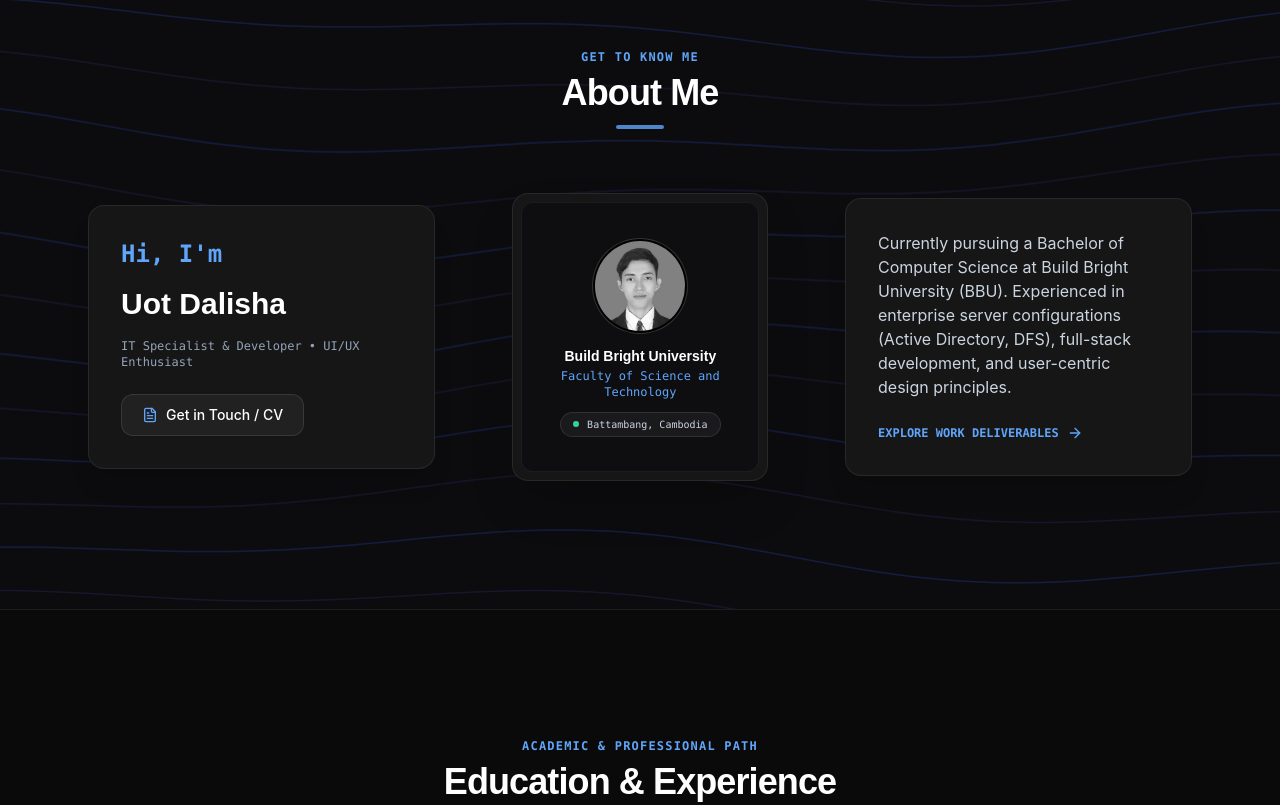
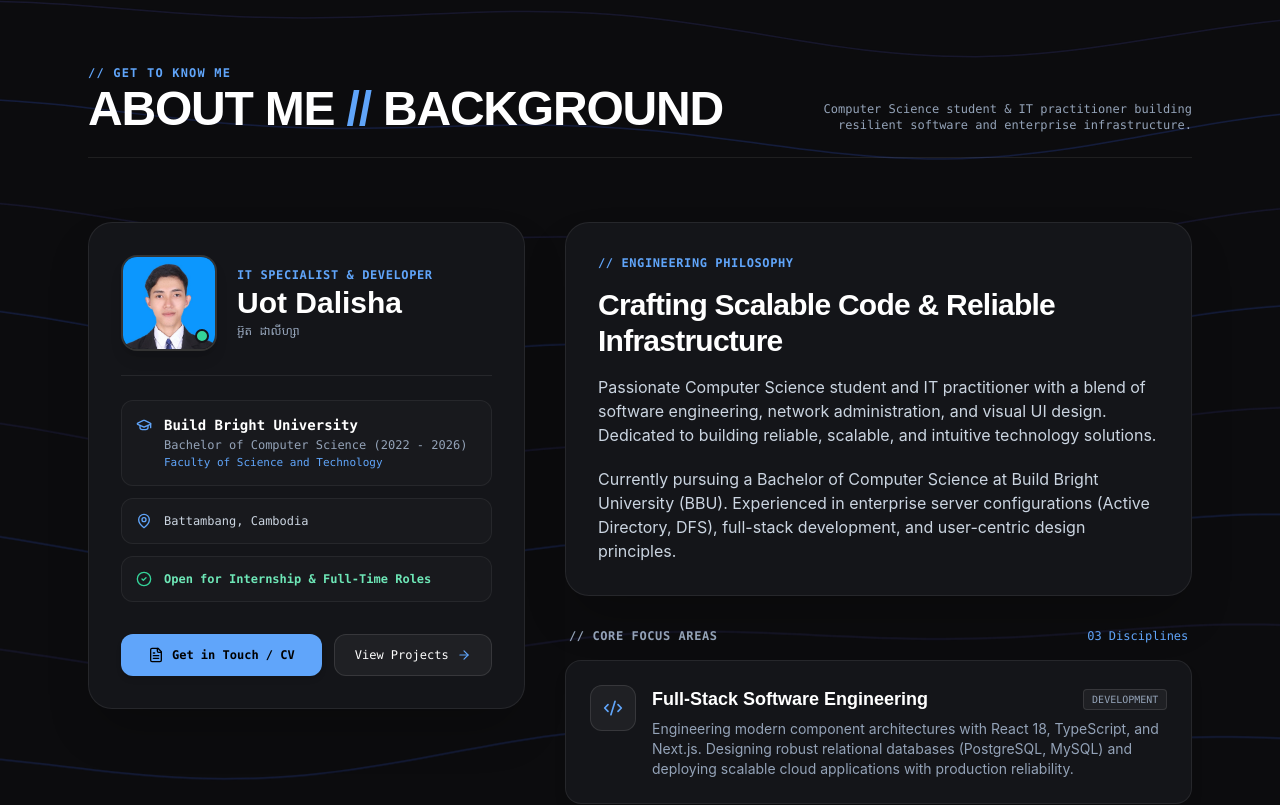
Before and after one commit to uotdalisha-gif/my_portfolio, a React (Vite) app: page / in a window 1280 px wide. Shown: the part 940-1745 px from the top of the page. Built offline with nearby package versions, Linux system fonts and the light colour scheme; a web font is replaced by a local one.

Commit message:
Redesign About Me with rich readable layout, remove ugly top-right project box, and make Send button glow instead of jump

```diff
--- a/src/components/About.tsx
+++ b/src/components/About.tsx
@@ -1,5 +1,5 @@
 import React from 'react';
-import { FileText, ArrowRight } from 'lucide-react';
+import { FileText, ArrowRight, Code2, Server, Palette, MapPin, GraduationCap, CheckCircle2 } from 'lucide-react';
 import { ScrambleText } from './ScrambleText';
 import { TopographicCanvas } from './TopographicCanvas';
 import { PROFILE_DATA } from '../data/portfolioData';
@@ -11,124 +11,226 @@ interface AboutProps {
   onCursorLeave?: () => void;
 }
 
+const CORE_PILLARS = [
+  {
+    icon: Code2,
+    title: 'Full-Stack Software Engineering',
+    tag: 'DEVELOPMENT',
+    description:
+      'Engineering modern component architectures with React 18, TypeScript, and Next.js. Designing robust relational databases (PostgreSQL, MySQL) and deploying scalable cloud applications with production reliability.'
+  },
+  {
+    icon: Server,
+    title: 'Systems & Enterprise Infrastructure',
+    tag: 'SYSTEMS / NETWORKING',
+    description:
+      'Configuring multi-server enterprise environments: Active Directory Domain Services (AD DS), Group Policy Objects (GPO), DFS Namespaces with automated replication, and virtualization topologies in VMware labs.'
+  },
+  {
+    icon: Palette,
+    title: 'User-Centric UI/UX & Design Systems',
+    tag: 'DESIGN & ACCESSIBILITY',
+    description:
+      'Bridging technical logic with aesthetic craftsmanship. Building responsive interfaces with utility-first Tailwind CSS, custom design systems, and wireframing user journeys with clean brutalist principles.'
+  }
+];
+
 export const About: React.FC<AboutProps> = ({
   onNavigate,
   onCursorEnter,
   onCursorLeave
 }) => {
-  const { ref, isVisible } = useScrollReveal<HTMLElement>({ threshold: 0.15 });
+  const { ref, isVisible } = useScrollReveal<HTMLElement>({ threshold: 0.1 });
 
   return (
     <section
       id="about"
       ref={ref}
-      className="relative py-28 sm:py-32 bg-[#0c0c0e] overflow-hidden border-t border-white/[0.08]"
+      className="relative py-28 sm:py-36 bg-[#0c0c0e] overflow-hidden border-t border-white/[0.08]"
     >
       {/* Interactive Topographic Lines */}
       <TopographicCanvas />
 
       <div className="container mx-auto px-6 max-w-6xl relative z-10 pointer-events-auto">
-
         {/* Section Heading */}
         <div
-          className={`flex flex-col items-center mb-16 text-center reveal-base ${
+          className={`flex flex-col sm:flex-row sm:items-end justify-between mb-16 gap-4 border-b border-white/[0.08] pb-6 reveal-base ${
             isVisible ? 'reveal-active' : ''
           }`}
           style={{ transitionDelay: '0.1s' }}
         >
-          <span className="text-xs font-mono uppercase tracking-widest text-[#60a5fa] font-semibold mb-2">
-            <ScrambleText text="GET TO KNOW ME" speed={25} />
+          <div>
+            <span className="text-xs font-mono uppercase tracking-widest text-[#60a5fa] font-bold block mb-1">
+              <ScrambleText text="// GET TO KNOW ME" speed={25} />
             </span>
-          <h2 className="text-3xl sm:text-4xl font-extrabold text-white tracking-tight font-display">
-            About Me
+            <h2 className="text-3xl sm:text-5xl font-black text-white tracking-tight font-display">
+              ABOUT ME <span className="text-[#60a5fa]">//</span> BACKGROUND
             </h2>
-          <div className="w-12 h-1 bg-[#60a5fa] rounded-full mt-3 opacity-80" />
+          </div>
+          <p className="text-xs font-mono text-slate-400 max-w-sm sm:text-right">
+            Computer Science student &amp; IT practitioner building resilient software and enterprise infrastructure.
+          </p>
         </div>
 
-        <div className="grid grid-cols-1 md:grid-cols-12 gap-8 items-center">
+        {/* Main Content Layout */}
+        <div className="grid grid-cols-1 lg:grid-cols-12 gap-8 lg:gap-10 items-start">
 
-          {/* Left Column: Greeting & Summary (staggered delay 0.2s) */}
+          {/* Left Column: Academic & Personal Identity Anchor (5 cols) */}
           <div
-            className={`md:col-span-4 bg-[#161616] p-6 sm:p-8 rounded-2xl border border-white/[0.08] shadow-xl space-y-4 reveal-base ${
+            className={`lg:col-span-5 bg-[#141519] p-6 sm:p-8 rounded-3xl border border-white/[0.08] shadow-2xl space-y-6 reveal-base ${
               isVisible ? 'reveal-active' : ''
             }`}
             style={{ transitionDelay: '0.2s' }}
           >
-            <span className="text-xl sm:text-2xl font-bold text-[#60a5fa] font-mono">
-              Hi, I'm
+            {/* Avatar & Status Header */}
+            <div className="flex items-center gap-5 pb-6 border-b border-white/[0.08]">
+              <div className="relative w-20 h-20 sm:w-24 sm:h-24 rounded-2xl overflow-hidden border-2 border-white/20 bg-black shrink-0 shadow-lg">
+                <img
+                  src={PROFILE_DATA.avatarUrl || '/avatar.jpg'}
+                  alt={PROFILE_DATA.name}
+                  loading="lazy"
+                  className="w-full h-full object-cover object-top contrast-105"
+                  onError={(e) => {
+                    e.currentTarget.style.display = 'none';
+                  }}
+                />
+                <span className="absolute bottom-1.5 right-1.5 w-3.5 h-3.5 rounded-full bg-emerald-400 border-2 border-[#141519]" />
+              </div>
+
+              <div>
+                <span className="text-xs font-mono text-[#60a5fa] font-bold uppercase tracking-wider block">
+                  IT Specialist &amp; Developer
                 </span>
-            <h3 className="text-2xl sm:text-3xl font-extrabold text-white leading-tight font-display">
+                <h3 className="text-2xl sm:text-3xl font-extrabold text-white font-display mt-0.5 leading-tight">
                   {PROFILE_DATA.name}
                 </h3>
-            <p className="text-xs font-mono text-slate-400">
-              {PROFILE_DATA.headline} • UI/UX Enthusiast
-            </p>
-            <div className="pt-2">
+                <span className="text-xs font-mono text-slate-400 block mt-0.5">
+                  {PROFILE_DATA.nativeName}
+                </span>
+              </div>
+            </div>
+
+            {/* Academic & Location Info */}
+            <div className="space-y-3 font-mono text-xs text-slate-300">
+              <div className="flex items-start gap-3 p-3.5 rounded-xl bg-white/[0.02] border border-white/[0.06]">
+                <GraduationCap className="w-4 h-4 text-[#60a5fa] mt-0.5 shrink-0" />
+                <div>
+                  <div className="font-bold text-white text-sm">
+                    {PROFILE_DATA.university}
+                  </div>
+                  <div className="text-slate-400 text-xs mt-0.5">
+                    Bachelor of Computer Science (2022 - 2026)
+                  </div>
+                  <div className="text-[#60a5fa] text-[11px] mt-0.5">
+                    {PROFILE_DATA.faculty}
+                  </div>
+                </div>
+              </div>
+
+              <div className="flex items-center gap-3 p-3.5 rounded-xl bg-white/[0.02] border border-white/[0.06]">
+                <MapPin className="w-4 h-4 text-[#60a5fa] shrink-0" />
+                <span className="text-slate-300">{PROFILE_DATA.location}</span>
+              </div>
+
+              <div className="flex items-center gap-3 p-3.5 rounded-xl bg-white/[0.02] border border-white/[0.06]">
+                <CheckCircle2 className="w-4 h-4 text-emerald-400 shrink-0" />
+                <span className="text-emerald-300 font-bold">
+                  Open for Internship &amp; Full-Time Roles
+                </span>
+              </div>
+            </div>
+
+            {/* CTAs */}
+            <div className="pt-2 flex flex-col sm:flex-row gap-3">
               <button
                 type="button"
                 onClick={() => onNavigate('contact')}
                 onMouseEnter={() => onCursorEnter?.('CONTACT', 'hover')}
                 onMouseLeave={onCursorLeave}
-                className="inline-flex items-center gap-2 px-5 py-2.5 rounded-xl bg-white/5 hover:bg-white/10 text-white font-medium text-xs sm:text-sm border border-white/10 hover:border-[#60a5fa] transition-all shadow-sm focus-visible:outline-none focus-visible:ring-2 focus-visible:ring-[#60a5fa]"
+                className="flex-1 inline-flex items-center justify-center gap-2 px-5 py-3 rounded-xl bg-[#60a5fa] hover:bg-[#3b82f6] text-black font-bold font-mono text-xs transition-all shadow-md focus-visible:ring-2 focus-visible:ring-white cursor-pointer"
               >
-                <FileText className="w-4 h-4 text-[#60a5fa]" />
+                <FileText className="w-4 h-4" />
                 <span>Get in Touch / CV</span>
+              </button>
+
+              <button
+                type="button"
+                onClick={() => onNavigate('portfolio')}
+                onMouseEnter={() => onCursorEnter?.('PROJECTS', 'hover')}
+                onMouseLeave={onCursorLeave}
+                className="inline-flex items-center justify-center gap-2 px-5 py-3 rounded-xl bg-white/5 hover:bg-white/10 text-white font-mono text-xs border border-white/10 hover:border-white/20 transition-all cursor-pointer"
+              >
+                <span>View Projects</span>
+                <ArrowRight className="w-3.5 h-3.5 text-[#60a5fa]" />
               </button>
             </div>
           </div>
 
-          {/* Center Column: Cutout Academic Identity Card (staggered delay 0.3s) */}
+          {/* Right Column: In-Depth Narrative & Core Pillars (7 cols) */}
           <div
-            className={`md:col-span-4 flex justify-center reveal-base ${
+            className={`lg:col-span-7 space-y-8 reveal-base ${
               isVisible ? 'reveal-active' : ''
             }`}
             style={{ transitionDelay: '0.3s' }}
           >
-            <div className="relative w-56 h-64 sm:w-64 sm:h-72 rounded-2xl bg-[#161616] border border-white/[0.08] p-2 flex items-center justify-center shadow-2xl">
-              <div className="w-full h-full rounded-xl bg-[#0e0e11] border border-white/[0.06] flex flex-col items-center justify-center p-4 text-center overflow-hidden relative">
-                <div className="w-24 h-24 rounded-full border border-white/20 p-0.5 mb-3 bg-black flex items-center justify-center overflow-hidden">
-                  <img
-                    src={PROFILE_DATA.avatarUrl || '/avatar.jpg'}
-                    alt="Profile avatar slot"
-                    loading="lazy"
-                    className="w-full h-full object-cover object-top rounded-full grayscale contrast-110"
-                    onError={(e) => {
-                      e.currentTarget.style.display = 'none';
-                    }}
-                  />
+            {/* The Story & Vision */}
+            <div className="bg-[#141519] p-6 sm:p-8 rounded-3xl border border-white/[0.08] shadow-2xl space-y-4">
+              <span className="text-xs font-mono font-bold text-[#60a5fa] uppercase tracking-wider block">
+                // ENGINEERING PHILOSOPHY
+              </span>
+              <h3 className="text-2xl sm:text-3xl font-bold font-display text-white tracking-tight">
+                Crafting Scalable Code &amp; Reliable Infrastructure
+              </h3>
+              <p className="text-slate-300 text-sm sm:text-base leading-relaxed font-sans">
+                {PROFILE_DATA.bio}
+              </p>
+              <p className="text-slate-300 text-sm sm:text-base leading-relaxed font-sans pt-1">
+                {PROFILE_DATA.secondaryBio}
+              </p>
             </div>
-                <h4 className="font-bold text-white text-sm font-display">{PROFILE_DATA.university}</h4>
-                <p className="text-xs text-[#60a5fa] font-mono mt-0.5">{PROFILE_DATA.faculty}</p>
-                <div className="mt-3 flex items-center gap-2 text-[10px] font-mono bg-white/5 px-3 py-1 rounded-full border border-white/10 text-slate-300">
-                  <span className="w-1.5 h-1.5 rounded-full bg-emerald-400" />
-                  {PROFILE_DATA.location}
+
+            {/* Core Pillars */}
+            <div className="space-y-4">
+              <div className="flex items-center justify-between px-1">
+                <span className="text-xs font-mono font-bold uppercase tracking-wider text-slate-400">
+                  // CORE FOCUS AREAS
+                </span>
+                <span className="text-xs font-mono text-[#60a5fa]">03 Disciplines</span>
+              </div>
+
+              <div className="grid grid-cols-1 gap-4">
+                {CORE_PILLARS.map((pillar, idx) => {
+                  const Icon = pillar.icon;
+                  return (
+                    <div
+                      key={idx}
+                      className="p-5 sm:p-6 rounded-2xl bg-[#141519] border border-white/[0.08] hover:border-[#60a5fa]/40 transition-all duration-300 group hover:-translate-y-1 shadow-lg"
+                    >
+                      <div className="flex items-start gap-4">
+                        <div className="p-3 rounded-xl bg-white/5 border border-white/10 text-[#60a5fa] group-hover:bg-[#60a5fa] group-hover:text-black transition-colors shrink-0">
+                          <Icon className="w-5 h-5" />
+                        </div>
+
+                        <div className="space-y-1.5">
+                          <div className="flex items-center justify-between gap-2">
+                            <h4 className="font-display font-bold text-white text-base sm:text-lg group-hover:text-[#60a5fa] transition-colors">
+                              {pillar.title}
+                            </h4>
+                            <span className="text-[10px] font-mono px-2 py-0.5 rounded bg-white/5 border border-white/10 text-slate-400 shrink-0">
+                              {pillar.tag}
+                            </span>
+                          </div>
+                          <p className="text-xs sm:text-sm text-slate-400 font-sans leading-relaxed">
+                            {pillar.description}
+                          </p>
                         </div>
                       </div>
                     </div>
+                  );
+                })}
+              </div>
             </div>
 
-          {/* Right Column: Statement & Projects CTA (staggered delay 0.4s) */}
-          <div
-            className={`md:col-span-4 bg-[#161616] p-6 sm:p-8 rounded-2xl border border-white/[0.08] shadow-xl space-y-5 reveal-base ${
-              isVisible ? 'reveal-active' : ''
-            }`}
-            style={{ transitionDelay: '0.4s' }}
-          >
-            <p className="text-slate-300 text-sm sm:text-base leading-relaxed">
-              {PROFILE_DATA.secondaryBio}
-            </p>
-            <div>
-              <button
-                type="button"
-                onClick={() => onNavigate('portfolio')}
-                onMouseEnter={() => onCursorEnter?.('EXPLORE', 'hover')}
-                onMouseLeave={onCursorLeave}
-                className="inline-flex items-center gap-2 text-xs font-mono font-bold text-[#60a5fa] hover:text-white transition-colors group"
-              >
-                <span>EXPLORE WORK DELIVERABLES</span>
-                <ArrowRight className="w-4 h-4 transition-transform group-hover:translate-x-1" />
-              </button>
-            </div>
           </div>
 
         </div>
--- a/src/components/ContactForm.tsx
+++ b/src/components/ContactForm.tsx
@@ -1,6 +1,5 @@
 import React from 'react';
 import { Send, CheckCircle2 } from 'lucide-react';
-import { MagneticButton } from './MagneticButton';
 import { useContactForm } from '../hooks/useContactForm';
 
 interface ContactFormProps {
@@ -76,18 +75,16 @@ export const ContactForm: React.FC<ContactFormProps> = ({
         />
       </div>
 
-      <MagneticButton className="w-full">
       <button
         type="submit"
         disabled={isSubmitting}
         onMouseEnter={() => onCursorEnter?.('SEND', 'hover')}
         onMouseLeave={onCursorLeave}
-          className="w-full py-3 rounded-xl bg-[#3b66f5] hover:bg-[#2d56e0] disabled:opacity-50 text-white font-semibold font-mono text-sm flex items-center justify-center gap-2 shadow-lg shadow-blue-500/25 transition-all focus-visible:ring-2 focus-visible:ring-white"
+        className="w-full py-3.5 rounded-xl bg-[#3b82f6] hover:bg-[#2563eb] active:scale-[0.99] disabled:opacity-50 text-white font-bold font-mono text-sm flex items-center justify-center gap-2 shadow-[0_0_20px_rgba(59,130,246,0.3)] hover:shadow-[0_0_35px_rgba(59,130,246,0.6)] border border-blue-400/30 hover:border-blue-300/60 transition-all duration-300 cursor-pointer focus-visible:ring-2 focus-visible:ring-white"
       >
         <Send className="w-4 h-4" />
         <span>{isSubmitting ? 'Sending...' : 'Send Message'}</span>
       </button>
-      </MagneticButton>
     </form>
   );
 };
```
Also changed, not shown: src/components/ProjectCard.tsx (+18 -54 lines). Lines whose indentation alone changed are shown as unchanged.
